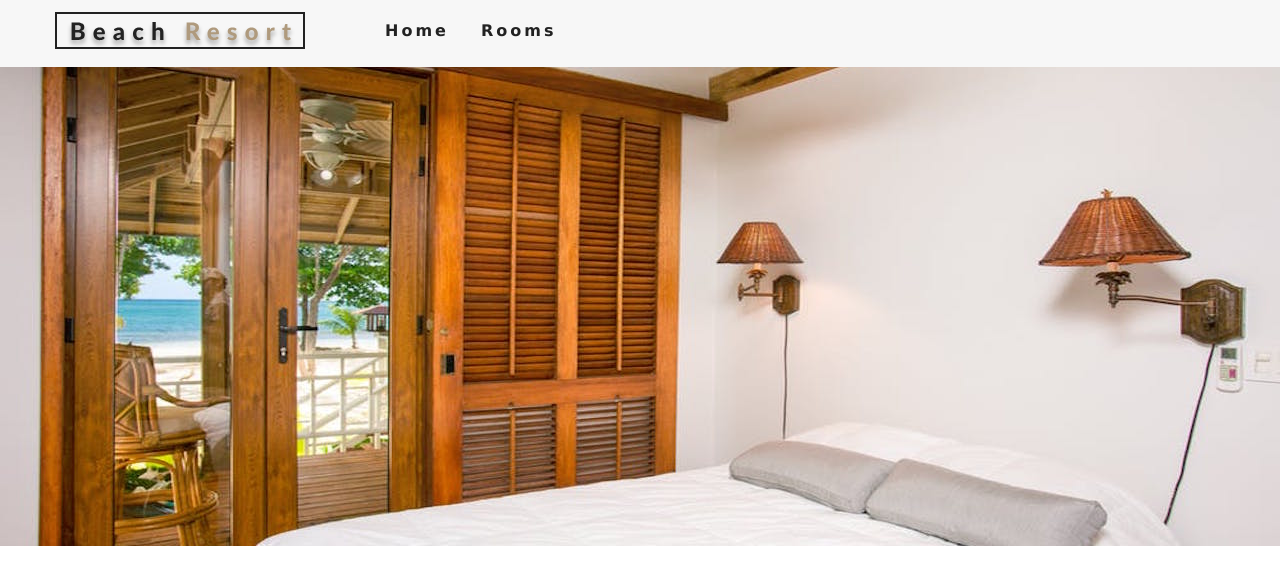
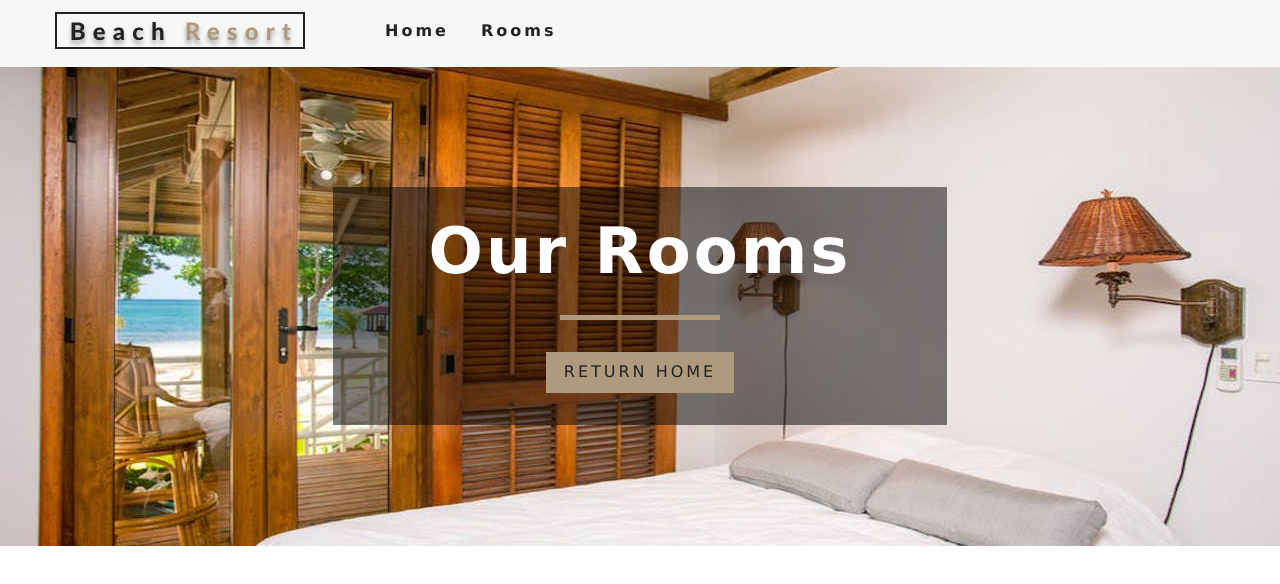
Before and after one commit to Whitneyjoymuchira/Phase-2-project, a React (Create React App) app: page /room in a window 1280 px wide. Shown: the top 584 px of the page. Built offline with nearby package versions, Linux system fonts and the light colour scheme.

Commit message:
completed error page

```diff
--- a/src/Error.js
+++ b/src/Error.js
@@ -1,7 +1,15 @@
 import React from 'react'
 import Hero from './Hero'
+import Banner from './Components/Banner'
+import { Link } from 'react-router-dom'
 export default function Error() {
   return (
-    <Hero/>
+    <Hero>
+      <Banner title="404" subtitle= "Page not found">
+ <Link to= "/" className="btn-primary">
+  Return Home
+ </Link>
+ </Banner>
+    </Hero>
   )
 }
--- a/src/Room.js
+++ b/src/Room.js
@@ -1,8 +1,14 @@
 import React from 'react'
 import Hero from './Hero'
+import Banner from './Components/Banner'
+import { Link } from 'react-router-dom'
 const Room = () => {
   return (
-    <Hero hero="roomsHero" />
+    <Hero hero="roomsHero" >
+<Banner title="Our Rooms">
+<Link to="/" className='btn-primary'> Return Home</Link>
+</Banner>
+    </Hero>
   )
 }
 export default Room;
```
Also changed, not shown: src/Components/Services.js (added, +9 -0 lines), src/Components/Title.js (added, +7 -0 lines).
